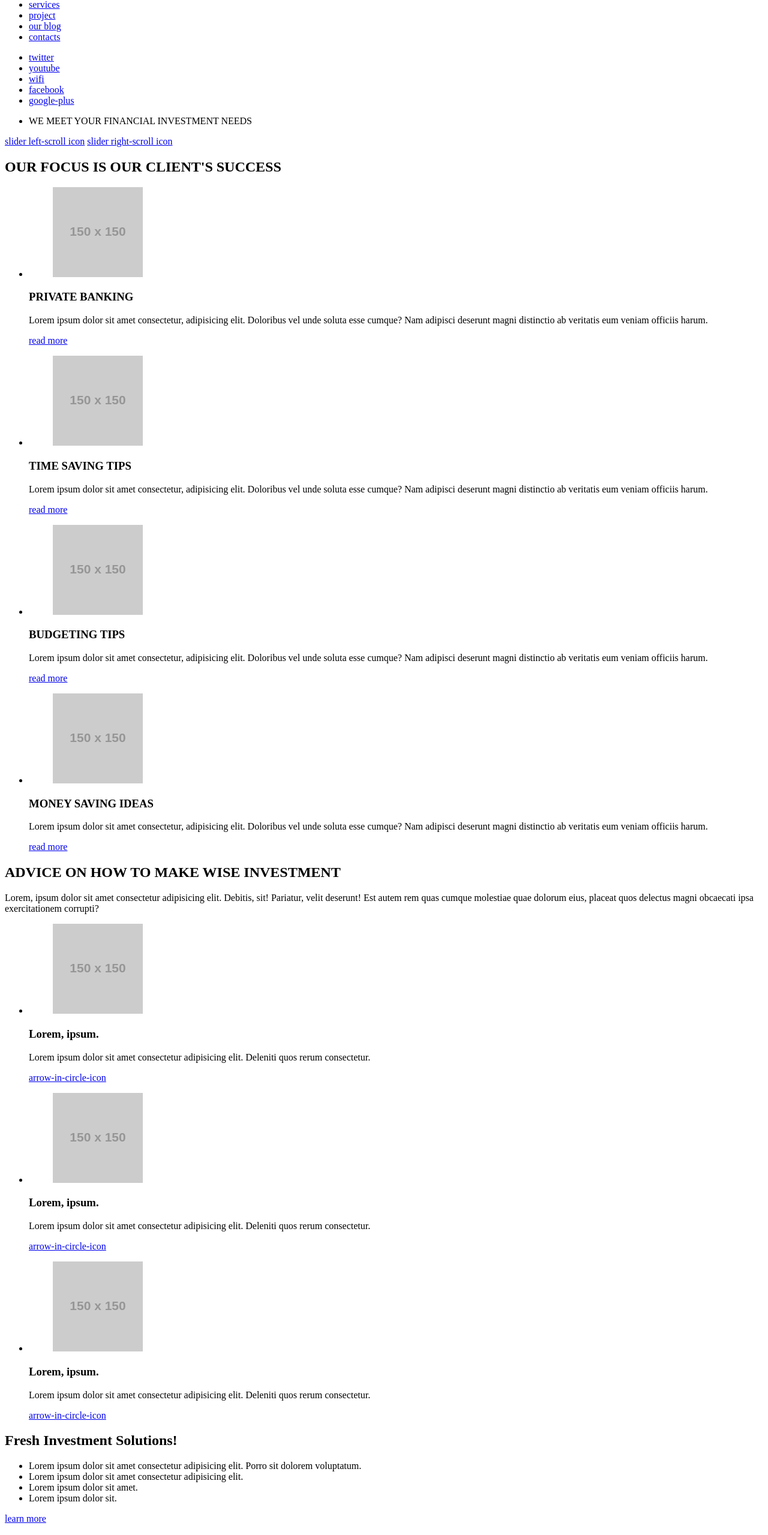
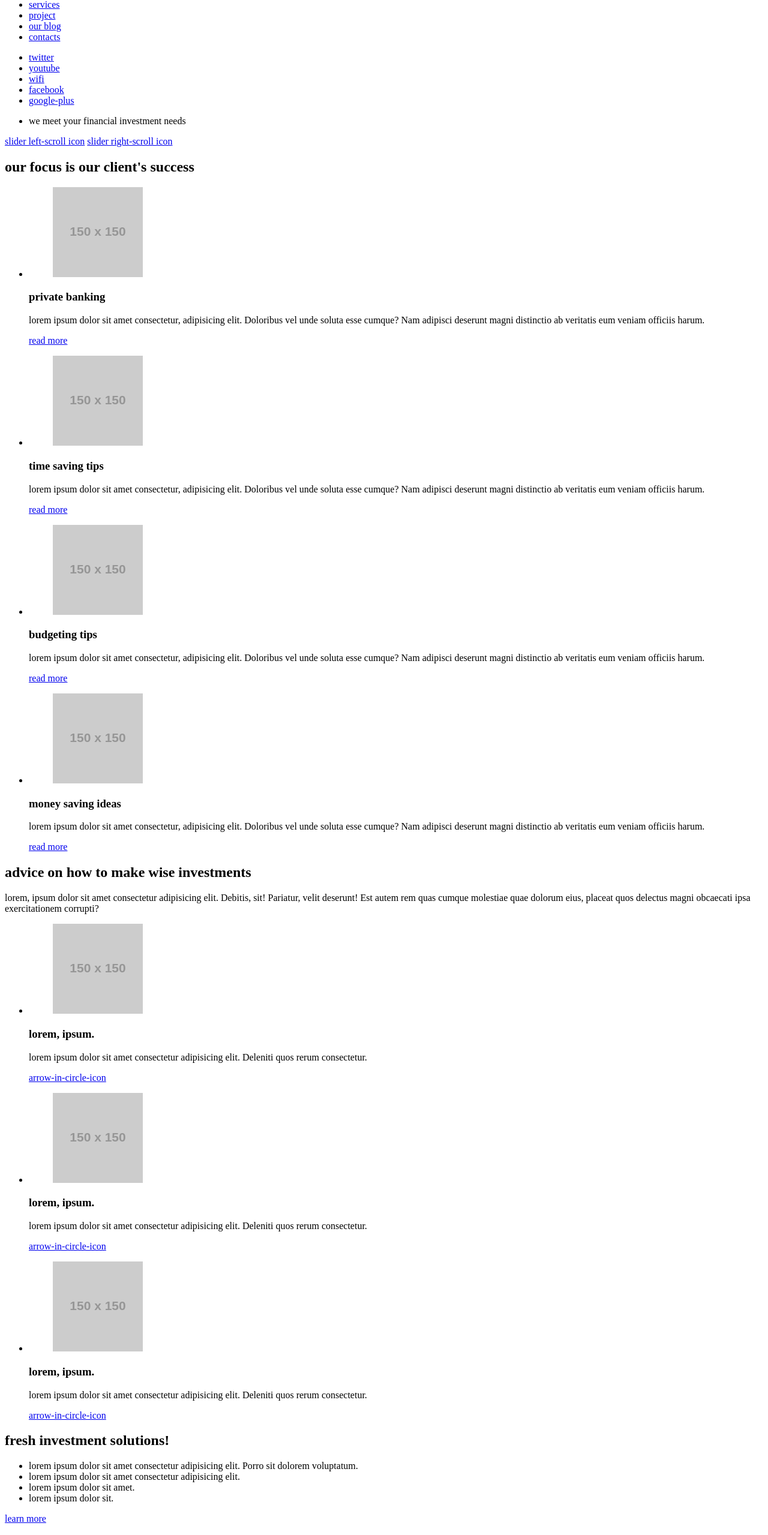
Before and after one commit to HimanshuAxioned/HimanshuAxioned-HimanshuAxioned-Template1.github.io, a plain HTML site: page index.html in a window 1280 px wide. Shown: the part 238-2797 px from the top of the page at 60% size. Drawn offline with Linux system fonts and the light colour scheme; placeholder pictures from the web are drawn by us.

Commit message:
Modified Capital letters to small letters in index.html featurehtml

```diff
--- a/index.html
+++ b/index.html
@@ -46,9 +46,9 @@
   <!-- section: banner -->
   <section class="banner">
     <div class="slider-content">
-      <!--Ask about that we can use wrapper in <h2> or we have to make new div as used-->
+
       <ul>
-        <li>WE MEET YOUR FINANCIAL INVESTMENT NEEDS</li>
+        <li>we meet your financial investment needs</li>
       </ul>
       <a href="#FIXME">slider left-scroll icon</a>
       <a href="#FIXME">slider right-scroll icon</a>
@@ -59,17 +59,17 @@
   <section class="about ">
     <div class="wrapper">
       <div class="heading">
-        <h2>OUR FOCUS IS OUR CLIENT'S SUCCESS</h2>
+        <h2>our focus is our client's success</h2>
       </div>
       <ul class="container-about">
         <li>
           <div class="about-heading">
             <figure><img src="https://via.placeholder.com/150" alt="image of private banking"></figure>
 
-            <h3>PRIVATE BANKING</h3>
+            <h3>private banking</h3>
           </div>
           <div class="about-info">
-            <p>Lorem ipsum dolor sit amet consectetur, adipisicing elit. Doloribus vel unde soluta esse cumque? Nam
+            <p>lorem ipsum dolor sit amet consectetur, adipisicing elit. Doloribus vel unde soluta esse cumque? Nam
               adipisci deserunt magni distinctio ab veritatis eum veniam officiis harum.</p>
             <a href="#FIXME">read more</a>
           </div>
@@ -78,10 +78,10 @@
           <div class="about-heading">
             <figure><img src="https://via.placeholder.com/150" alt="image of time saving tips"></figure>
 
-            <h3>TIME SAVING TIPS</h3>
+            <h3>time saving tips</h3>
           </div>
           <div class="about-info">
-            <p>Lorem ipsum dolor sit amet consectetur, adipisicing elit. Doloribus vel unde soluta esse cumque? Nam
+            <p>lorem ipsum dolor sit amet consectetur, adipisicing elit. Doloribus vel unde soluta esse cumque? Nam
               adipisci
               deserunt magni distinctio ab veritatis eum veniam officiis harum.</p>
             <a href="#FIXME">read more</a>
@@ -91,10 +91,10 @@
           <div class="about-heading">
             <figure><img src="https://via.placeholder.com/150" alt="image of budgeting tips"></figure>
 
-            <h3>BUDGETING TIPS</h3>
+            <h3>budgeting tips</h3>
           </div>
           <div class="about-info">
-            <p>Lorem ipsum dolor sit amet consectetur, adipisicing elit. Doloribus vel unde soluta esse cumque? Nam
+            <p>lorem ipsum dolor sit amet consectetur, adipisicing elit. Doloribus vel unde soluta esse cumque? Nam
               adipisci
               deserunt magni distinctio ab veritatis eum veniam officiis harum.</p>
             <a href="#FIXME">read more</a>
@@ -104,10 +104,10 @@
           <div class="about-heading">
             <figure><img src="https://via.placeholder.com/150" alt="image of money saving ideas"></figure>
 
-            <h3>MONEY SAVING IDEAS</h3>
+            <h3>money saving ideas</h3>
           </div>
           <div class="about-info">
-            <p>Lorem ipsum dolor sit amet consectetur, adipisicing elit. Doloribus vel unde soluta esse cumque? Nam
+            <p>lorem ipsum dolor sit amet consectetur, adipisicing elit. Doloribus vel unde soluta esse cumque? Nam
               adipisci
               deserunt magni distinctio ab veritatis eum veniam officiis harum.</p>
             <a href="#FIXME">read more</a>
@@ -121,8 +121,8 @@
   <section class="services">
     <div class="wrapper">
 
-      <h2>ADVICE ON HOW TO MAKE WISE INVESTMENT</h2>
-      <p>Lorem, ipsum dolor sit amet consectetur adipisicing elit. Debitis, sit! Pariatur, velit deserunt! Est autem
+      <h2>advice on how to make wise investments</h2>
+      <p>lorem, ipsum dolor sit amet consectetur adipisicing elit. Debitis, sit! Pariatur, velit deserunt! Est autem
         rem
         quas cumque molestiae quae dolorum eius, placeat quos delectus magni obcaecati ipsa exercitationem corrupti?
       </p>
@@ -132,24 +132,24 @@
           <figure>
             <img src="https://via.placeholder.com/150" alt="Image of Service1">
           </figure>
-          <h3>Lorem, ipsum.</h3>
-          <p>Lorem ipsum dolor sit amet consectetur adipisicing elit. Deleniti quos rerum consectetur.</p>
+          <h3>lorem, ipsum.</h3>
+          <p>lorem ipsum dolor sit amet consectetur adipisicing elit. Deleniti quos rerum consectetur.</p>
           <a href="#FIXME">arrow-in-circle-icon</a>
         </li>
         <li>
           <figure>
             <img src="https://via.placeholder.com/150" alt="Image of Service2">
           </figure>
-          <h3>Lorem, ipsum.</h3>
-          <p>Lorem ipsum dolor sit amet consectetur adipisicing elit. Deleniti quos rerum consectetur.</p>
+          <h3>lorem, ipsum.</h3>
+          <p>lorem ipsum dolor sit amet consectetur adipisicing elit. Deleniti quos rerum consectetur.</p>
           <a href="#FIXME">arrow-in-circle-icon</a>
         </li>
         <li>
           <figure>
             <img src="https://via.placeholder.com/150" alt="Image of Service3">
           </figure>
-          <h3>Lorem, ipsum.</h3>
-          <p>Lorem ipsum dolor sit amet consectetur adipisicing elit. Deleniti quos rerum consectetur.</p>
+          <h3>lorem, ipsum.</h3>
+          <p>lorem ipsum dolor sit amet consectetur adipisicing elit. Deleniti quos rerum consectetur.</p>
           <a href="#FIXME">arrow-in-circle-icon</a>
         </li>
       </ul>
@@ -160,25 +160,25 @@
   <section class="projects ">
     <div class="wrapper">
       <div class="project-left">
-        <h2>Fresh Investment Solutions!</h2>
+        <h2>fresh investment solutions!</h2>
 
         <!--inside span add icon of list inside <ul>-->
         <ul>
-          <li>Lorem ipsum dolor sit amet consectetur adipisicing elit. Porro sit dolorem voluptatum.</li>
-          <li>Lorem ipsum dolor sit amet consectetur adipisicing elit.</li>
-          <li>Lorem ipsum dolor sit amet.</li>
-          <li>Lorem ipsum dolor sit.</li>
+          <li>lorem ipsum dolor sit amet consectetur adipisicing elit. Porro sit dolorem voluptatum.</li>
+          <li>lorem ipsum dolor sit amet consectetur adipisicing elit.</li>
+          <li>lorem ipsum dolor sit amet.</li>
+          <li>lorem ipsum dolor sit.</li>
         </ul>
         <a href="#FIXME">learn more</a>
       </div>
       <div class="project-right">
-        <h2>Learning to Save Money</h2>
+        <h2>learning to save money</h2>
         <ul>
-          <li>Lorem ipsum dolor sit amet consectetur adipisicing elit. Porro sit dolorem voluptatum.</li>
-          <li>Lorem ipsum dolor sit amet consectetur adipisicing elit.</li>
-          <li>Lorem ipsum dolor sit amet.</li>
+          <li>lorem ipsum dolor sit amet consectetur adipisicing elit. Porro sit dolorem voluptatum.</li>
+          <li>lorem ipsum dolor sit amet consectetur adipisicing elit.</li>
+          <li>lorem ipsum dolor sit amet.</li>
         </ul>
-        <p>Lorem ipsum dolor sit amet consectetur adipisicing elit. Suscipit, architecto optio nulla nemo cum eos earum
+        <p>lorem ipsum dolor sit amet consectetur adipisicing elit. Suscipit, architecto optio nulla nemo cum eos earum
           unde, possimus nam, natus odit sed. In, soluta voluptatem.</p>
         <a href="#FIXME">learn more</a>
       </div>
@@ -217,7 +217,7 @@
   <!--section: contact-->
   <section class="contact ">
     <div class="wrapper">
-      <h2>QUICK CONTACT</h2>
+      <h2>quick contact</h2>
       <form action="#FIXME" method="#FIXME">
 
         <div class="input-column">
@@ -228,27 +228,27 @@
         <div class="textarea-column">
           <textarea cols="100" rows="10" placeholder="Message"></textarea>
         </div>
-        <button type="submit" class="form-btn">SEND</button>
+        <button type="submit" class="form-btn">send</button>
 
       </form>
       <ul class="container-contact">
-        <!--add icons of specific content in first child <a> of parent <li>-->
+        <!--add icons of specific content in first child <a> <span>of parent <li>-->
         <li class="contact-content">
           <address>
             <span>location marker icon</span>
-            <span>NEW YORK 9870 ST VINCENT GLASGOW</span>
+            <span>new york  9870 st vincent glasgow</span>
           </address>
         </li>
         <li class="contact-content">
           <a href="mailto:contact@demolink.org">
             <span>email envelope icon</span>
-            <span>CONTACT@DEMOLINK.ORG</span>
+            <span>contact@demolink.org</span>
           </a>
         </li>
         <li class="contact-content">
           <a href="tel:+18006036035">
             <span> phone</span>
-            <span>CALL US: +1&nbsp800&nbsp603&nbsp6035 </span>
+            <span>call us: +1&nbsp800&nbsp603&nbsp6035 </span>
           </a>
         </li>
       </ul>
@@ -260,7 +260,7 @@
   <footer>
     <div class="wrapper">
       <div>
-        <p><span>HABER</span>&copy 2018 Privacy policy</p>
+        <p><span>haber</span>&copy 2018 Privacy policy</p>
         <ul class="social-icons">
           <li> <a href="#FIXME"> tumblr</a></li>
           <li> <a href="#FIXME"> twitter</a></li>
```
